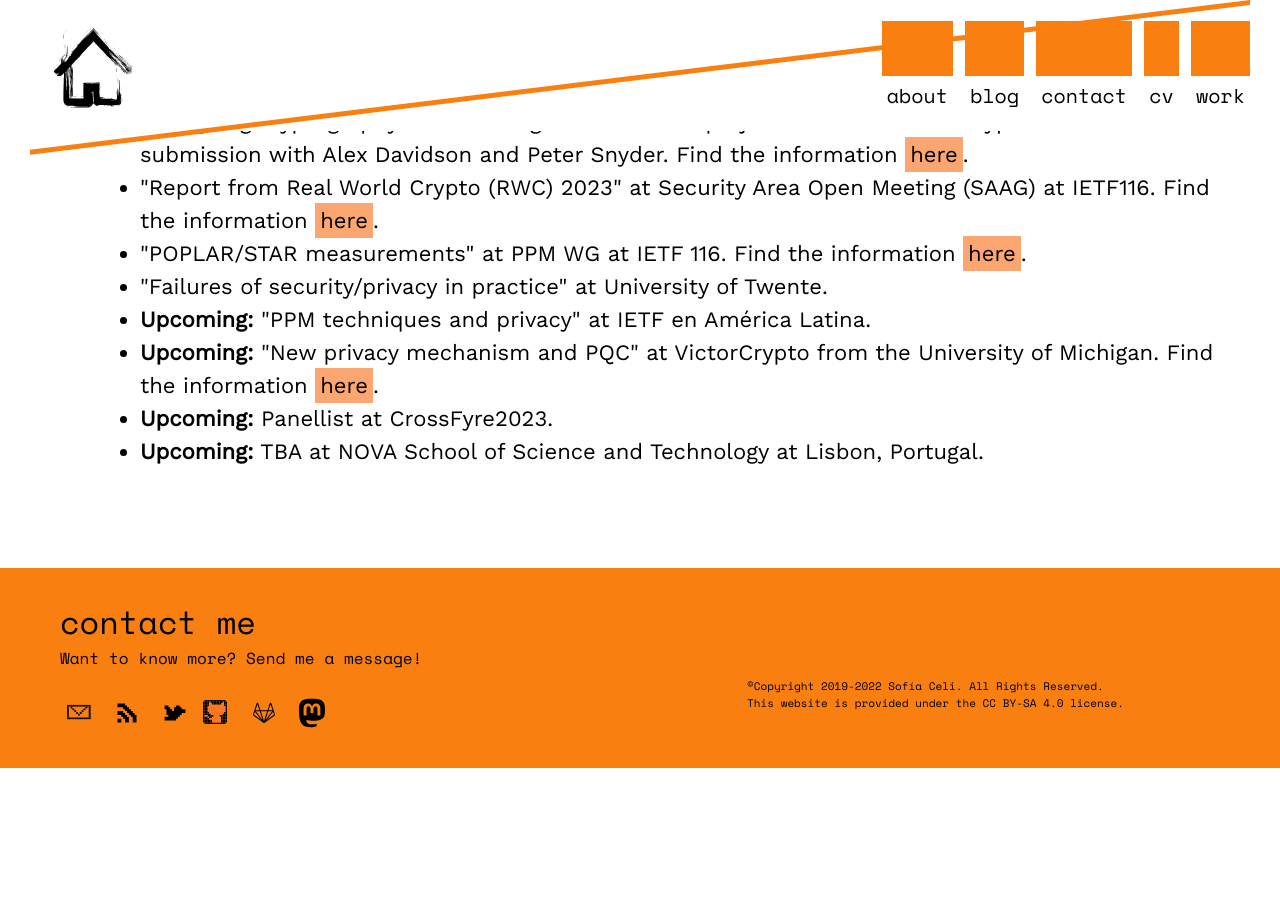
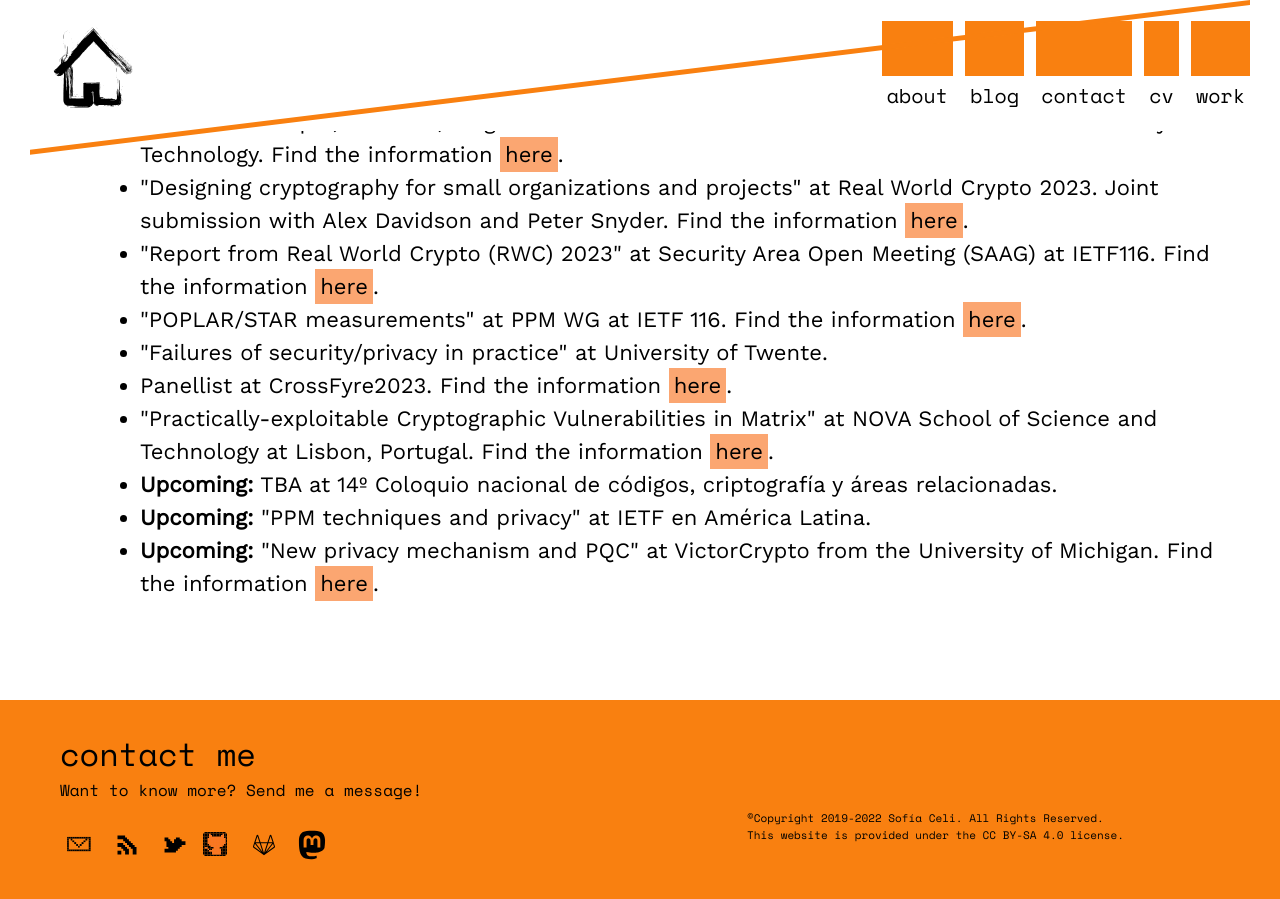
Before and after one commit to claucece/claucece.github.io, a Jekyll site: the page built from work.html, in a window 1280 px wide and 900 px high, scrolled down 10917 px. Built offline with Jekyll 4.4.1, drawn with Linux system fonts in a browser that asks for light colours; before the commit the page ends 11685 px from its top, so only the background shows below that; some of the changed text lies outside the part shown.

Commit message:
Other updates

```diff
--- a/work.html
+++ b/work.html
@@ -154,6 +154,7 @@ tags: menu
 		  <li>IEEE Symposium on Security and Privacy (S&P). 2024. See what it is about <a href="https://www.ieee-security.org/TC/SP2024/cfpapers.html" target="_blank">here</a>.</li>
 		  <li>ETSI-IQC Quantum-Safe Cryptography Workshop. 2024. See what it is about <a href="https://www.etsi.org/events/2117-2023-02-9th-etsi-iqc-quantum-safe-cryptography-workshop" target="_blank">here</a>.</li>
 		  <li>Conference for Failed Approaches and Insightful Losses in Cryptology (CFAIL). 2024. See what it is about <a href="https://www.cfail.org/" target="_blank">here</a>.</li>
+		  <li>International Conference on Applied Cryptography and Network Security (ACNS). 2024. See what it is about <a href="https://wp.nyu.edu/acns2024/" target="_blank">here</a>.</li>
 		</ul>
 		<br>
 
@@ -290,10 +291,11 @@ tags: menu
 			<li>"Report from Real World Crypto (RWC) 2023" at Security Area Open Meeting (SAAG) at IETF116. Find the information <a href="https://datatracker.ietf.org/meeting/116/session/saag/" target="_blank">here</a>.</li>
 			<li>"POPLAR/STAR measurements" at PPM WG at IETF 116. Find the information <a href="https://datatracker.ietf.org/meeting/116/session/ppm/" target="_blank">here</a>.</li>
 			<li>"Failures of security/privacy in practice" at University of Twente.</li>
+			<li>Panellist at CrossFyre2023. Find the information <a href="https://sites.google.com/view/crossfyre2023/program?authuser=0" target="_blank">here</a>.</li>
+			 <li>"Practically-exploitable Cryptographic Vulnerabilities in Matrix" at NOVA School of Science and Technology at Lisbon, Portugal. Find the information <a href="https://www.di.fct.unl.pt/eventos/2023/03/practically-exploitable-cryptographic-vulnerabilities-matrix-sofia-celi-brave-software-inc" target="_blank">here</a>.</li>
+			<li><strong>Upcoming:</strong> TBA at 14º Coloquio nacional de códigos, criptografía y áreas relacionadas.</li>
 			<li><strong>Upcoming:</strong> "PPM techniques and privacy" at IETF en América Latina.</li>
 			<li><strong>Upcoming:</strong> "New privacy mechanism and PQC" at VictorCrypto from the University of Michigan. Find the information <a href="https://victorcrypto.org/" target="_blank">here</a>.</li>
-			<li><strong>Upcoming:</strong> Panellist at CrossFyre2023.</li>
-			<li><strong>Upcoming:</strong> TBA at NOVA School of Science and Technology at Lisbon, Portugal.</li>
     </ul>
   </div>
 </div>
```
